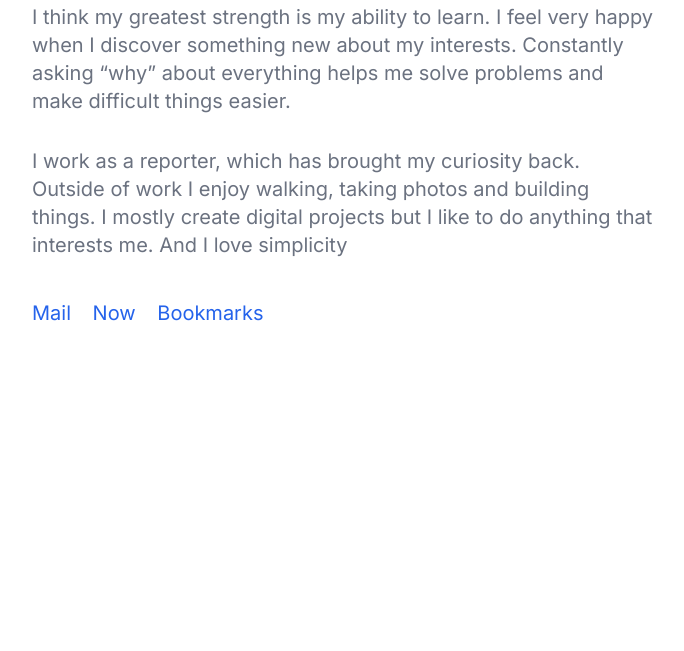
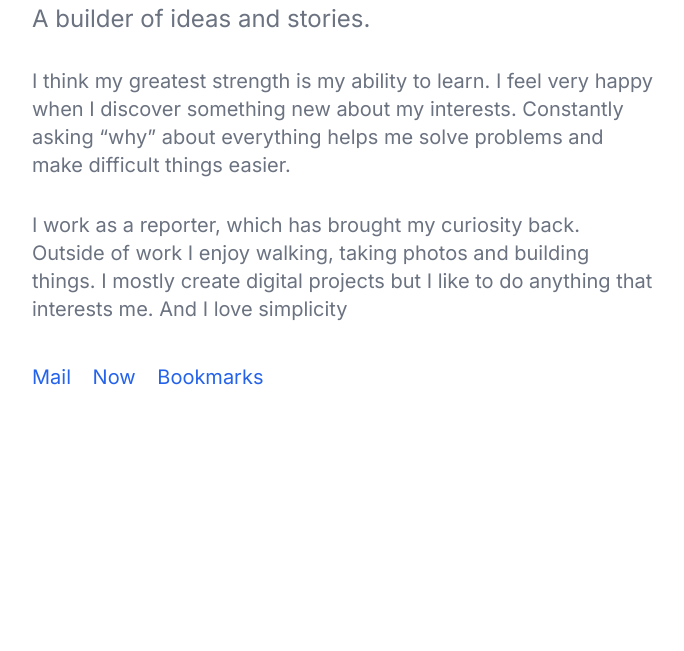
Before and after one commit to ysmltr/yesimltr, a plain HTML site: page index.html in a window 1280 px wide. Shown: the part 149-800 px from the top of the page, without its empty margins (296-980 px from the left). Drawn offline with nearby package versions, Linux system fonts and the light colour scheme.

Commit message:
Add subtitle to index.html for enhanced personal branding

```diff
--- a/index.html
+++ b/index.html
@@ -10,6 +10,8 @@
 <body class="bg-white text-xl">
     <div class="max-w-2xl mx-auto px-6 py-20">
         <h1 class="text-5xl font-bold text-gray-00 mb-6">Yeşim İlter</h1>
+        <h2 class="text-2xl text-gray-500 mb-8">A builder of ideas and stories.</h2>
+
 
         <div class="text-gray-500 space-y-8">
             <p>I think my greatest strength is my ability to learn.
```
